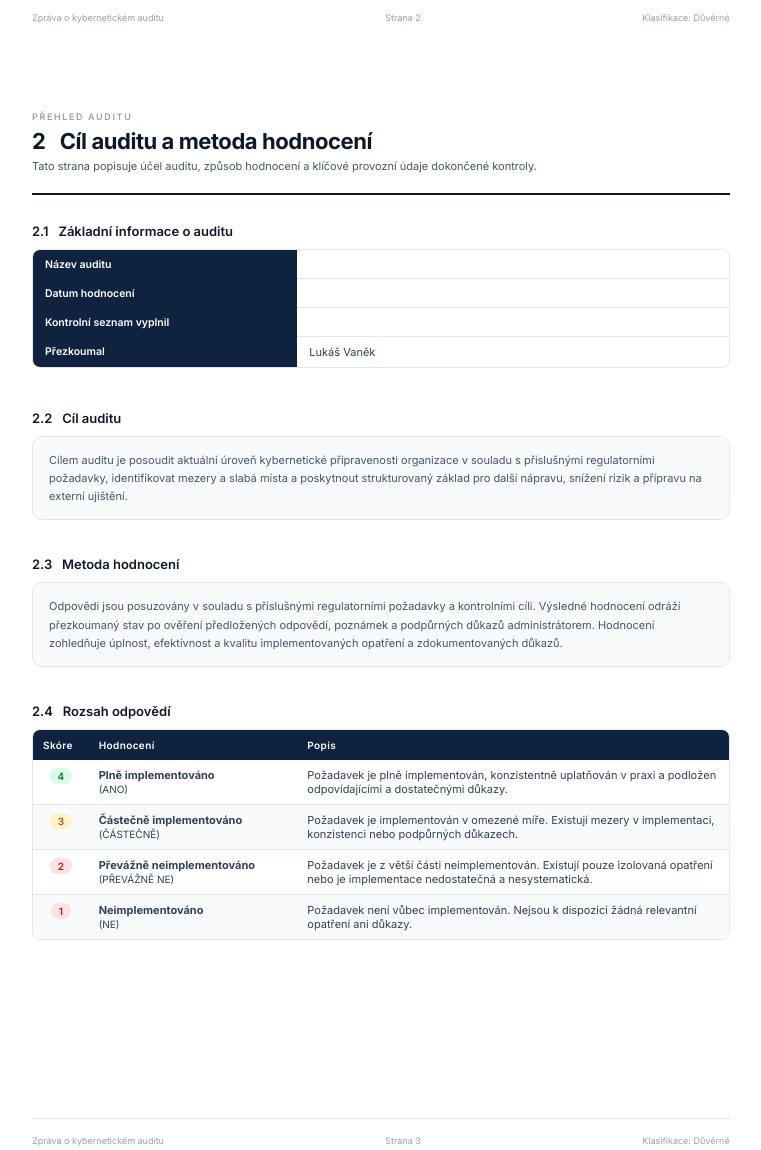
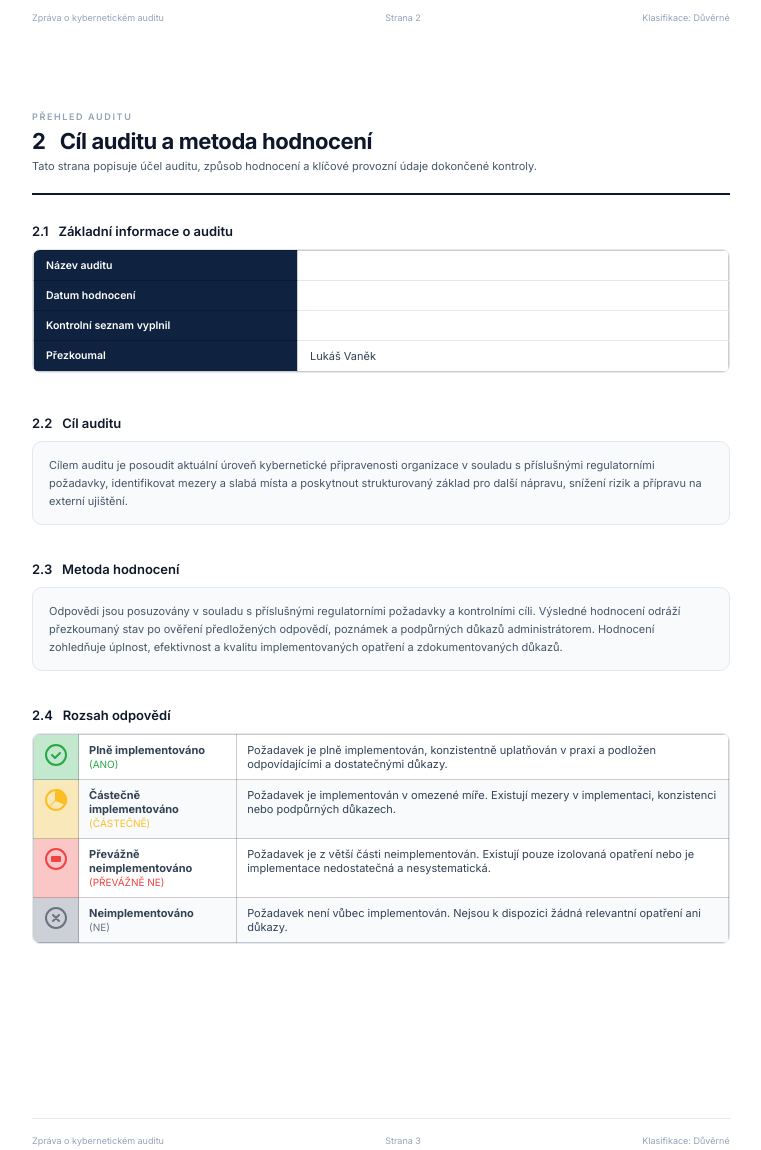
Before and after one commit to farahzahirdev/Checklist-app-backend, a Python web app: template app/templates/customer_report_cs.html in a window 1280 px wide. Shown: the part 2178-3328 px from the top of the page, without its empty margins (16-777 px from the left). Run offline with Jinja, Linux system fonts and the light colour scheme; the template is opened without the code that fills it, so the values that code supplies are empty.

Commit message:
fixed response table

```diff
--- a/app/templates/customer_report_cs.html
+++ b/app/templates/customer_report_cs.html
@@ -339,6 +339,10 @@
             .page { page-break-after: always; break-after: page; }
             .page:last-child { page-break-after: auto; break-after: auto; }
         }
+        table, th, td {
+  border: 0.5px solid;
+  border-color: rgba(0,0,0,0.2);
+}
     </style>
 </head>
 <body>
@@ -482,32 +486,39 @@
     <h3 class="section-heading">2.4 &nbsp; Rozsah odpovědí</h3>
     <div class="data-table-wrapper">
         <table class="data-table">
-            <thead>
-                <tr>
-                    <th style="width:8%">Skóre</th>
-                    <th style="width:30%">Hodnocení</th>
-                    <th>Popis</th>
-                </tr>
-            </thead>
             <tbody>
                 <tr>
-                    <td style="text-align:center;"><span class="badge badge-green">4</span></td>
-                    <td><strong>Plně implementováno</strong><br/><span style="color:var(--slate-500);font-size:10px;">(ANO)</span></td>
+                    <td style="text-align:center; background-color:rgba(55, 179, 92, 0.3);"><svg xmlns="http://www.w3.org/2000/svg" width="24px" height="24px" viewBox="0 0 24 24" fill="none">
+        <circle cx="12" cy="12" r="10" stroke="#28a745" stroke-width="2"/>
+        <path d="M8 12l3 3 5-5" stroke="#28a745" stroke-width="2" stroke-linecap="round" stroke-linejoin="round"/>
+    </svg></td>
+                    <td><strong>Plně implementováno</strong><br/><span style="color:#28a745;font-size:10px;">(ANO)</span></td>
                     <td>Požadavek je plně implementován, konzistentně uplatňován v praxi a podložen odpovídajícími a dostatečnými důkazy.</td>
                 </tr>
                 <tr>
-                    <td style="text-align:center;"><span class="badge badge-amber">3</span></td>
-                    <td><strong>Částečně implementováno</strong><br/><span style="color:var(--slate-500);font-size:10px;">(ČÁSTEČNĚ)</span></td>
+                    <td style="text-align:center; background-color:rgba(251, 191, 36, 0.3);"><svg xmlns="http://www.w3.org/2000/svg" width="24px" height="24px" viewBox="0 0 24 24" fill="none">
+        <circle cx="12" cy="12" r="10" stroke="#fbbf24" stroke-width="2"/>
+        <path d="M12 2 L12 12 L20.5 15.5" stroke="#fbbf24" stroke-width="2" stroke-linecap="round" fill="none"/>
+        <path d="M12 2 A10 10 0 0 1 22 14 L12 12 Z" fill="#fbbf24" stroke="#fbbf24" stroke-width="2"/>
+        <path d="M12 2 L12 12 L4.9 19.1" stroke="#fbbe247c" stroke-width="2" stroke-linecap="round" fill="none"/>
+    </svg></td>
+                    <td><strong>Částečně implementováno</strong><br/><span style="color:#fbbf24;font-size:10px;">(ČÁSTEČNĚ)</span></td>
                     <td>Požadavek je implementován v omezené míře. Existují mezery v implementaci, konzistenci nebo podpůrných důkazech.</td>
                 </tr>
                 <tr>
-                    <td style="text-align:center;"><span class="badge badge-red">2</span></td>
-                    <td><strong>Převážně neimplementováno</strong><br/><span style="color:var(--slate-500);font-size:10px;">(PŘEVÁŽNĚ NE)</span></td>
+                    <td style="text-align:center; background-color:rgba(239, 68, 68, 0.3);"><svg xmlns="http://www.w3.org/2000/svg" width="24px" height="24px" viewBox="0 0 24 24" fill="none">
+        <circle cx="12" cy="12" r="10" stroke="#ef4444" stroke-width="2"/>
+        <rect x="7" y="9" width="10" height="6" rx="1" fill="#ef4444"/>
+    </svg></td>
+                    <td><strong>Převážně neimplementováno</strong><br/><span style="color:#ef4444;font-size:10px;">(PŘEVÁŽNĚ NE)</span></td>
                     <td>Požadavek je z větší části neimplementován. Existují pouze izolovaná opatření nebo je implementace nedostatečná a nesystematická.</td>
                 </tr>
                 <tr>
-                    <td style="text-align:center;"><span class="badge badge-red">1</span></td>
-                    <td><strong>Neimplementováno</strong><br/><span style="color:var(--slate-500);font-size:10px;">(NE)</span></td>
+                    <td style="text-align:center; background-color:rgba(107, 114, 128, 0.3);"><svg xmlns="http://www.w3.org/2000/svg" width="24px" height="24px" viewBox="0 0 24 24" fill="none">
+        <circle cx="12" cy="12" r="10" stroke="#6b7280" stroke-width="2"/>
+        <path d="M9 9l6 6M15 9l-6 6" stroke="#6b7280" stroke-width="2" stroke-linecap="round"/>
+    </svg></td>
+                    <td><strong>Neimplementováno</strong><br/><span style="color:#6b7280;font-size:10px;">(NE)</span></td>
                     <td>Požadavek není vůbec implementován. Nejsou k dispozici žádná relevantní opatření ani důkazy.</td>
                 </tr>
             </tbody>
```
Also changed, not shown: app/templates/customer_report_en.html (+26 -15 lines).
